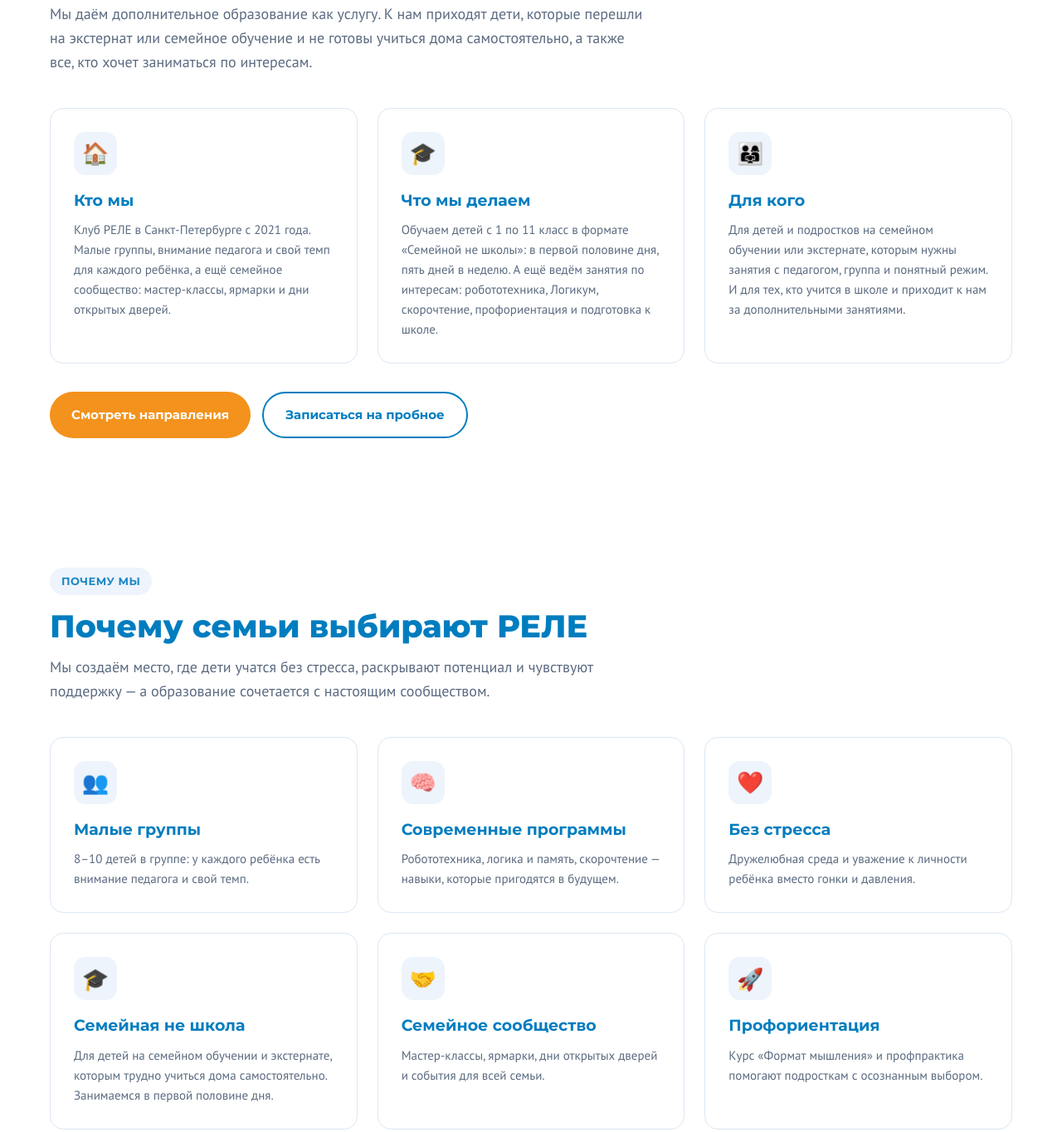
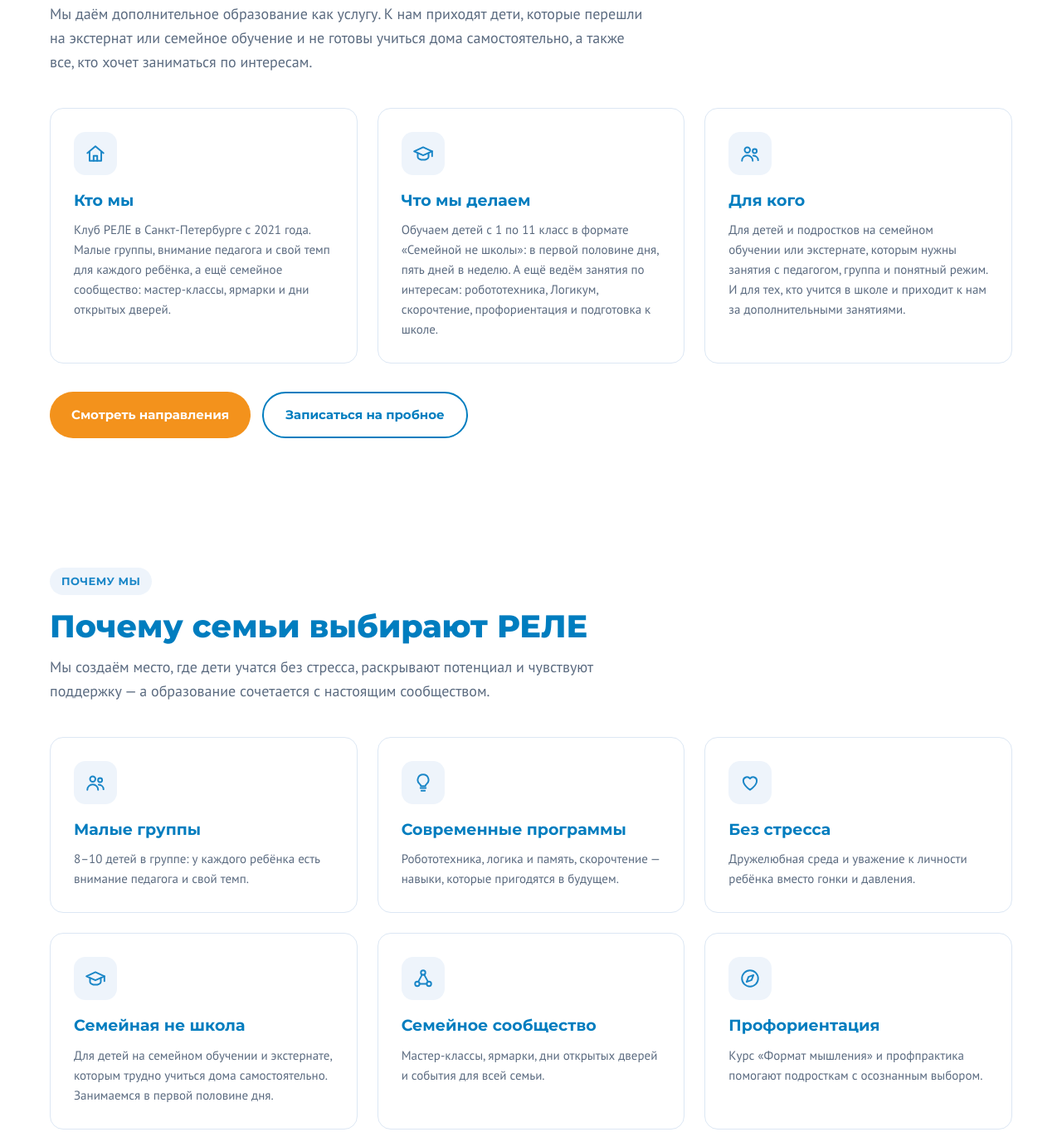
Before and after one commit to mashtakova80-max/clubrele-site, a plain HTML site: page index.html in a window 1280 px wide. Shown: the part 1022-2386 px from the top of the page at 83% size. Drawn offline with Linux system fonts and the light colour scheme.

Commit message:
Вместо эмодзи — единые контурные значки

```diff
--- a/index.html
+++ b/index.html
@@ -73,7 +73,8 @@ header{position:sticky;top:0;z-index:50;background:rgba(255,255,255,.95);backdro
 .g4{grid-template-columns:repeat(4,1fr)}
 .card{background:#fff;border:1px solid var(--line);border-radius:var(--radius);padding:28px;transition:.2s}
 .card:hover{transform:translateY(-4px);box-shadow:var(--shadow);border-color:transparent}
-.card .ic{width:52px;height:52px;border-radius:14px;background:var(--light);display:flex;align-items:center;justify-content:center;font-size:26px;margin-bottom:16px}
+.card .ic{width:52px;height:52px;border-radius:14px;background:var(--light);color:var(--blue);display:flex;align-items:center;justify-content:center;margin-bottom:16px;transition:.2s}
+.card:hover .ic{background:var(--blue);color:#fff}
 .card h3{color:var(--navy);font-size:19px;margin-bottom:8px}
 .card p{color:var(--muted);font-size:15px}
 
@@ -237,9 +238,9 @@ footer .bottom{border-top:1px solid rgba(255,255,255,.1);padding-top:18px;displa
     <h2>РЕЛЕ — это не школа, а клуб реального образования и досуга</h2>
     <p class="lead">Мы даём дополнительное образование как услугу. К нам приходят дети, которые перешли на экстернат или семейное обучение и не готовы учиться дома самостоятельно, а также все, кто хочет заниматься по интересам.</p>
     <div class="grid g3">
-      <div class="card"><div class="ic">🏠</div><h3>Кто мы</h3><p>Клуб РЕЛЕ в Санкт-Петербурге с 2021 года. Малые группы, внимание педагога и свой темп для каждого ребёнка, а ещё семейное сообщество: мастер-классы, ярмарки и дни открытых дверей.</p></div>
-      <div class="card"><div class="ic">🎓</div><h3>Что мы делаем</h3><p>Обучаем детей с 1 по 11 класс в формате «Семейной не школы»: в первой половине дня, пять дней в неделю. А ещё ведём занятия по интересам: робототехника, Логикум, скорочтение, профориентация и подготовка к школе.</p></div>
-      <div class="card"><div class="ic">👨‍👩‍👧</div><h3>Для кого</h3><p>Для детей и подростков на семейном обучении или экстернате, которым нужны занятия с педагогом, группа и понятный режим. И для тех, кто учится в школе и приходит к нам за дополнительными занятиями.</p></div>
+      <div class="card"><div class="ic"><svg viewBox="0 0 24 24" width="26" height="26" fill="none" stroke="currentColor" stroke-width="1.8" stroke-linecap="round" stroke-linejoin="round" aria-hidden="true"><path d="M3 11.5 12 4l9 7.5"/><path d="M5.5 10v10h13V10"/><path d="M10 20v-5.5h4V20"/></svg></div><h3>Кто мы</h3><p>Клуб РЕЛЕ в Санкт-Петербурге с 2021 года. Малые группы, внимание педагога и свой темп для каждого ребёнка, а ещё семейное сообщество: мастер-классы, ярмарки и дни открытых дверей.</p></div>
+      <div class="card"><div class="ic"><svg viewBox="0 0 24 24" width="26" height="26" fill="none" stroke="currentColor" stroke-width="1.8" stroke-linecap="round" stroke-linejoin="round" aria-hidden="true"><path d="M2 9.5 12 5l10 4.5L12 14 2 9.5z"/><path d="M6 11.6V16c0 1.4 2.7 3 6 3s6-1.6 6-3v-4.4"/><path d="M22 9.5V15"/></svg></div><h3>Что мы делаем</h3><p>Обучаем детей с 1 по 11 класс в формате «Семейной не школы»: в первой половине дня, пять дней в неделю. А ещё ведём занятия по интересам: робототехника, Логикум, скорочтение, профориентация и подготовка к школе.</p></div>
+      <div class="card"><div class="ic"><svg viewBox="0 0 24 24" width="26" height="26" fill="none" stroke="currentColor" stroke-width="1.8" stroke-linecap="round" stroke-linejoin="round" aria-hidden="true"><circle cx="9" cy="8" r="3"/><circle cx="17.2" cy="9.2" r="2.3"/><path d="M3 20c0-3.3 2.7-6 6-6s6 2.7 6 6"/><path d="M15.6 14.3c2.9.2 5.4 2.2 5.4 5.2"/></svg></div><h3>Для кого</h3><p>Для детей и подростков на семейном обучении или экстернате, которым нужны занятия с педагогом, группа и понятный режим. И для тех, кто учится в школе и приходит к нам за дополнительными занятиями.</p></div>
     </div>
     <div class="actions" style="margin-top:34px;display:flex;gap:14px;flex-wrap:wrap">
       <a href="#courses" class="btn">Смотреть направления</a>
@@ -255,12 +256,12 @@ footer .bottom{border-top:1px solid rgba(255,255,255,.1);padding-top:18px;displa
     <h2>Почему семьи выбирают РЕЛЕ</h2>
     <p class="lead">Мы создаём место, где дети учатся без стресса, раскрывают потенциал и чувствуют поддержку — а образование сочетается с настоящим сообществом.</p>
     <div class="grid g3">
-      <div class="card"><div class="ic">👥</div><h3>Малые группы</h3><p>8–10 детей в группе: у каждого ребёнка есть внимание педагога и свой темп.</p></div>
-      <div class="card"><div class="ic">🧠</div><h3>Современные программы</h3><p>Робототехника, логика и память, скорочтение — навыки, которые пригодятся в будущем.</p></div>
-      <div class="card"><div class="ic">❤️</div><h3>Без стресса</h3><p>Дружелюбная среда и уважение к личности ребёнка вместо гонки и давления.</p></div>
-      <div class="card"><div class="ic">🎓</div><h3>Семейная не школа</h3><p>Для детей на семейном обучении и экстернате, которым трудно учиться дома самостоятельно. Занимаемся в первой половине дня.</p></div>
-      <div class="card"><div class="ic">🤝</div><h3>Семейное сообщество</h3><p>Мастер-классы, ярмарки, дни открытых дверей и события для всей семьи.</p></div>
-      <div class="card"><div class="ic">🚀</div><h3>Профориентация</h3><p>Курс «Формат мышления» и профпрактика помогают подросткам с осознанным выбором.</p></div>
+      <div class="card"><div class="ic"><svg viewBox="0 0 24 24" width="26" height="26" fill="none" stroke="currentColor" stroke-width="1.8" stroke-linecap="round" stroke-linejoin="round" aria-hidden="true"><circle cx="9" cy="8" r="3"/><circle cx="17.2" cy="9.2" r="2.3"/><path d="M3 20c0-3.3 2.7-6 6-6s6 2.7 6 6"/><path d="M15.6 14.3c2.9.2 5.4 2.2 5.4 5.2"/></svg></div><h3>Малые группы</h3><p>8–10 детей в группе: у каждого ребёнка есть внимание педагога и свой темп.</p></div>
+      <div class="card"><div class="ic"><svg viewBox="0 0 24 24" width="26" height="26" fill="none" stroke="currentColor" stroke-width="1.8" stroke-linecap="round" stroke-linejoin="round" aria-hidden="true"><path d="M9 18h6M10 21h4"/><path d="M12 3a6 6 0 0 0-3.6 10.8c.7.5 1.1 1.3 1.1 2.2h5c0-.9.4-1.7 1.1-2.2A6 6 0 0 0 12 3z"/></svg></div><h3>Современные программы</h3><p>Робототехника, логика и память, скорочтение — навыки, которые пригодятся в будущем.</p></div>
+      <div class="card"><div class="ic"><svg viewBox="0 0 24 24" width="26" height="26" fill="none" stroke="currentColor" stroke-width="1.8" stroke-linecap="round" stroke-linejoin="round" aria-hidden="true"><path d="M12 20s-7.5-4.6-7.5-10.2A4.1 4.1 0 0 1 12 7.6a4.1 4.1 0 0 1 7.5 2.2C19.5 15.4 12 20 12 20z"/></svg></div><h3>Без стресса</h3><p>Дружелюбная среда и уважение к личности ребёнка вместо гонки и давления.</p></div>
+      <div class="card"><div class="ic"><svg viewBox="0 0 24 24" width="26" height="26" fill="none" stroke="currentColor" stroke-width="1.8" stroke-linecap="round" stroke-linejoin="round" aria-hidden="true"><path d="M2 9.5 12 5l10 4.5L12 14 2 9.5z"/><path d="M6 11.6V16c0 1.4 2.7 3 6 3s6-1.6 6-3v-4.4"/><path d="M22 9.5V15"/></svg></div><h3>Семейная не школа</h3><p>Для детей на семейном обучении и экстернате, которым трудно учиться дома самостоятельно. Занимаемся в первой половине дня.</p></div>
+      <div class="card"><div class="ic"><svg viewBox="0 0 24 24" width="26" height="26" fill="none" stroke="currentColor" stroke-width="1.8" stroke-linecap="round" stroke-linejoin="round" aria-hidden="true"><circle cx="12" cy="5.5" r="2.5"/><circle cx="5.5" cy="18" r="2.5"/><circle cx="18.5" cy="18" r="2.5"/><path d="M10.9 7.7 6.6 15.6M13.1 7.7l4.3 7.9M8 18h8"/></svg></div><h3>Семейное сообщество</h3><p>Мастер-классы, ярмарки, дни открытых дверей и события для всей семьи.</p></div>
+      <div class="card"><div class="ic"><svg viewBox="0 0 24 24" width="26" height="26" fill="none" stroke="currentColor" stroke-width="1.8" stroke-linecap="round" stroke-linejoin="round" aria-hidden="true"><circle cx="12" cy="12" r="9"/><path d="m15.8 8.2-2.1 5.5-5.5 2.1 2.1-5.5 5.5-2.1z"/></svg></div><h3>Профориентация</h3><p>Курс «Формат мышления» и профпрактика помогают подросткам с осознанным выбором.</p></div>
     </div>
   </div>
 </section>
```
